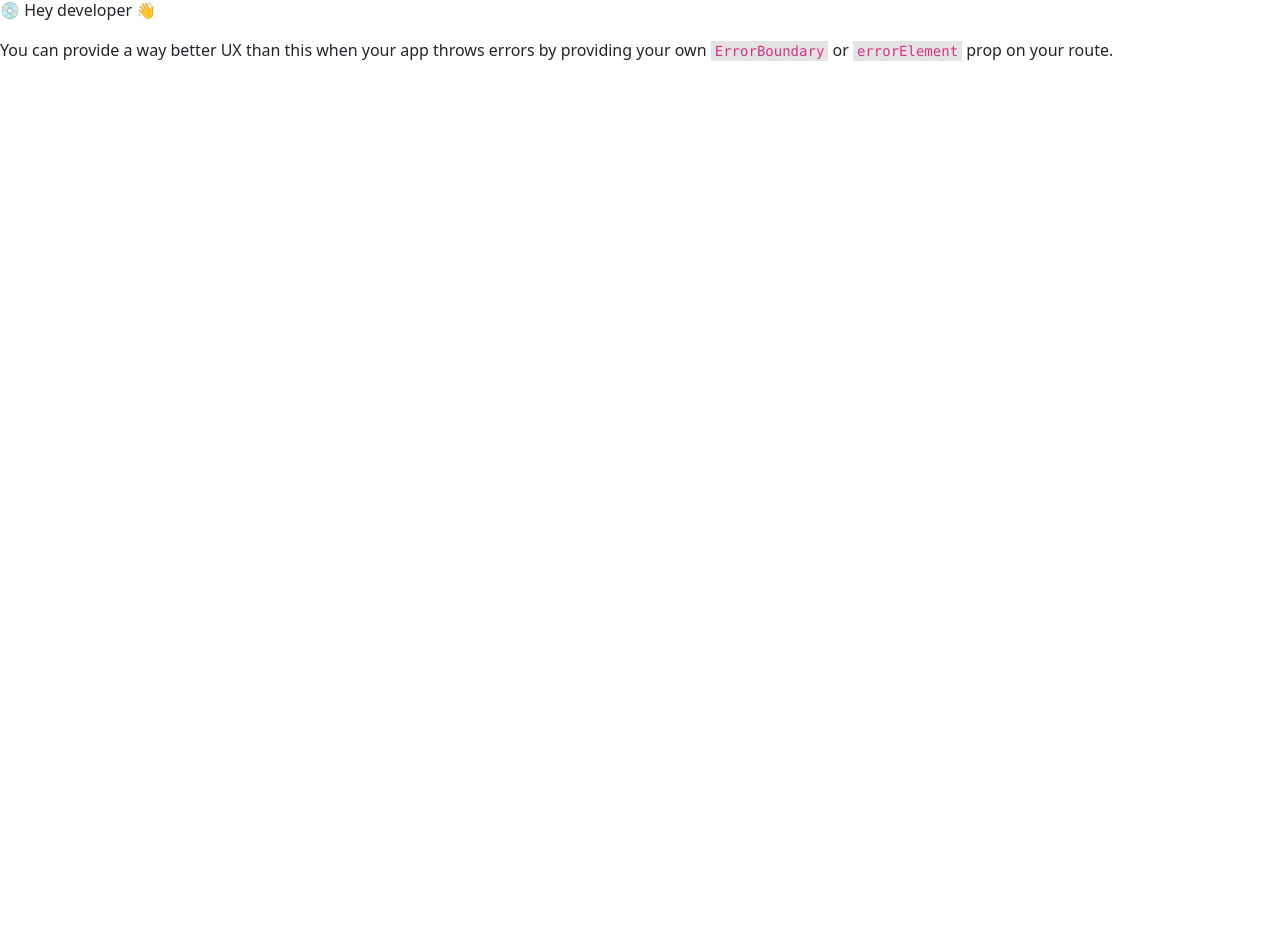
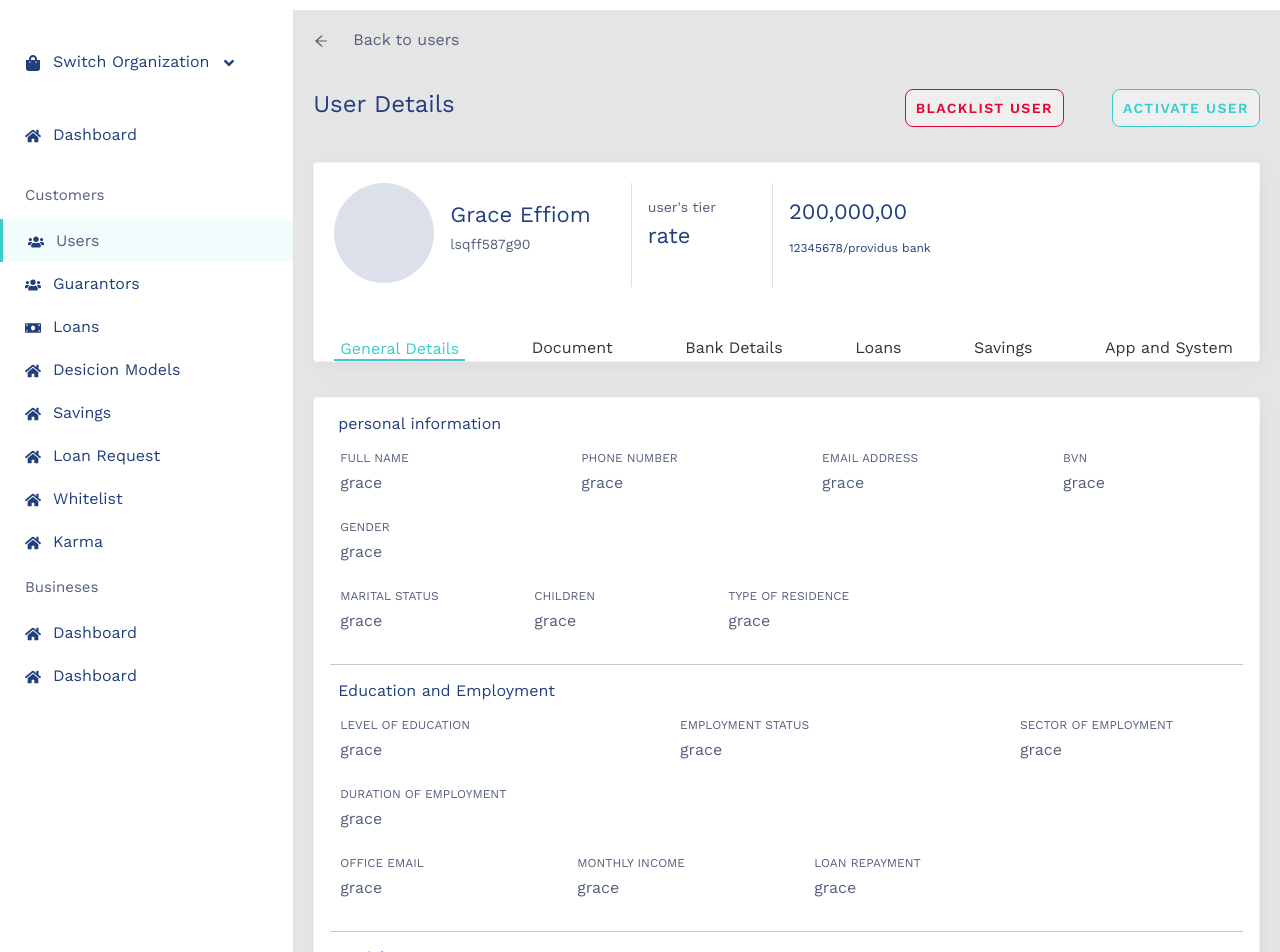
Before and after one commit to mekuzd/Dashboard-react.js, a React (Vite) app: page /dashboard/1 in a window 1280 px wide. Before the commit this address had no page. Shown: the part 90-1042 px from the top of the page. Before the commit the page ends 800 px from the top, so only its background shows below. Built offline with nearby package versions, Linux system fonts and the light colour scheme; no server answers.

Commit message:
general details not yet mapped

```diff
--- /dev/null
+++ b/src/Pages/userGeneraldetails.jsx
@@ -0,0 +1,202 @@
+import DefaultLayout from "../Layouts/DefaultLayouts";
+import { useState, useEffect } from "react";
+import { Link, useParams } from "react-router-dom";
+import http from "../Config/http";
+import { AiOutlineArrowLeft } from "react-icons/ai";
+
+const GeneralDetails = () => {
+  const { id } = useParams();
+  const [Loading, setLoading] = useState(true);
+  const [userDetails, setuserDetails] = useState({});
+  let isMounted = true;
+  useEffect(() => {
+    const FetchUserDetails = async () => {
+      try {
+        const response = await http.get(`/users/${id}`);
+        setuserDetails(response.data);
+        setLoading(false);
+        console.log(userDetails);
+      } catch (error) {
+        setuserDetails({});
+      }
+    };
+    if (isMounted) {
+      FetchUserDetails();
+    }
+    return () => {
+      isMounted = false;
+    };
+  }, []);
+
+  return (
+    <DefaultLayout>
+      <main className="content">
+        <Link to={"/dashboard"} className="d-flex gap-4 header">
+          <p>
+            {" "}
+            <AiOutlineArrowLeft className="arrowleft" />
+          </p>
+          <p>Back to users</p>
+        </Link>
+        {/* userDetails  */}
+
+        <div className="userDetails d-flex justify-content-between align-items-center mt-4 flex-wrap">
+          <h3>User Details</h3>
+          <div className="d-flex justify-content-between align-items-center">
+            <button className="blacklist mx-4">Blacklist user</button>
+            <button className="ms-4 activate">activate user</button>
+          </div>
+        </div>
+
+        <main className="userInfo">
+          <div className="d-flex flex-wrap gap-3 userInfoTop">
+            {/* userImage */}
+
+            <div className="d-flex justify-content-between gap-3 flex-wrap">
+              <div className="userImage">
+                <img src="" alt="" />
+              </div>
+              <div className="fullname my-auto">
+                <h3>Grace Effiom</h3>
+                <p> lsqff587g90</p>
+              </div>
+            </div>
+            {/* Usersrating  */}
+            <div className="p-3 userRate ms-4">
+              <h5 className="">user's tier</h5>
+              <p>rate</p>
+            </div>
+            <div className="userRate p-3 ms-4 ">
+              <p> 200,000,00 </p>
+              <p className="bankDetails">12345678/providus bank</p>
+            </div>
+          </div>
+          <div className="butn-container d-flex flex-wrap justify-content-between align-items-center mt-5">
+            <button className="activeBtn">General Details </button>
+            <button className="button">Document</button>
+            <button className="button"> Bank Details</button>
+            <button className="button">Loans</button>
+            <button className="button">Savings</button>
+            <button className="button">App and System</button>
+          </div>
+        </main>
+
+        {/* personalInfo  */}
+        <main className="userInfo p-3">
+          <h1 className="ms-2">personal information</h1>
+          <main className="d-flex justify-content-between flex-wrap ">
+            <div className="cont">
+              <h2>full name</h2>
+              <h4>grace</h4>
+            </div>
+            <div className="cont">
+              <h2>phone number</h2>
+              <h4>grace</h4>
+            </div>
+            <div className="cont">
+              <h2>email address</h2>
+              <h4>grace</h4>
+            </div>
+            <div className="cont">
+              <h2>bvn</h2>
+              <h4>grace</h4>
+            </div>
+            <div className="cont">
+              <h2>gender</h2>
+              <h4>grace</h4>
+            </div>
+          </main>
+          <main className="d-flex flex-wrap gap-1">
+            <div className="cont ">
+              <h2>marital status</h2>
+              <h4>grace</h4>
+            </div>
+            <div className="cont ">
+              <h2>children </h2>
+              <h4>grace</h4>
+            </div>
+            <div className="cont">
+              <h2>type of residence </h2>
+              <h4>grace</h4>
+            </div>
+          </main>
+
+          <hr />
+          {/* education and employment */}
+          <h1 className="ms-2"> Education and Employment </h1>
+          <main className="d-flex justify-content-between flex-wrap">
+            <div className="education">
+              <h2> level of education</h2>
+              <h4>grace</h4>
+            </div>
+            <div className="education">
+              <h2>employment status</h2>
+              <h4>grace</h4>
+            </div>
+            <div className="education">
+              <h2>sector of employment</h2>
+              <h4>grace</h4>
+            </div>
+            <div className="education">
+              <h2>duration of employment</h2>
+              <h4>grace</h4>
+            </div>
+          </main>
+          <main className="d-flex flex-wrap gap-1">
+            <div className="education ">
+              <h2>office email</h2>
+              <h4>grace</h4>
+            </div>
+            <div className="education ">
+              <h2>monthly income </h2>
+              <h4>grace</h4>
+            </div>
+            <div className="education ">
+              <h2>loan repayment </h2>
+              <h4>grace</h4>
+            </div>
+          </main>
+          <hr />
+          {/* socials */}
+          <h1 className="ms-2"> Socials </h1>
+          <main className="d-flex justify-content-start flex-wrap">
+            <div className="education">
+              <h2> twitter</h2>
+              <h4>grace</h4>
+            </div>
+            <div className="education">
+              <h2>facebook</h2>
+              <h4>grace</h4>
+            </div>
+            <div className="education">
+              <h2>instagram</h2>
+              <h4>grace</h4>
+            </div>
+          </main>
+          <hr />
+
+          <h1 className="ms-2"> Guarantor </h1>
+          <main className="d-flex justify-content-between flex-wrap">
+            <div className="education">
+              <h2> full name</h2>
+              <h4>grace</h4>
+            </div>
+            <div className="education">
+              <h2>phone number</h2>
+              <h4>grace</h4>
+            </div>
+            <div className="education">
+              <h2>email address</h2>
+              <h4>grace</h4>
+            </div>
+            <div className="education">
+              <h2>relationship</h2>
+              <h4>grace</h4>
+            </div>
+          </main>
+        </main>
+      </main>
+    </DefaultLayout>
+  );
+};
+export default GeneralDetails;
--- a/src/components/FetchUsers.jsx
+++ b/src/components/FetchUsers.jsx
@@ -4,6 +4,7 @@ import { BiDotsVerticalRounded } from "react-icons/bi";
 import { AiOutlineEye, AiOutlineUserAdd } from "react-icons/ai";
 import { useState } from "react";
 import { GrUserExpert } from "react-icons/gr";
+import { Link } from "react-router-dom";
 
 function FetchUsers({ Loading, Users }) {
   let status = ["blacklisted", "inactive", "Active", "pending"];
@@ -12,6 +13,7 @@ function FetchUsers({ Loading, Users }) {
   const showstatusBar = (id) => {
     setid(id);
   };
+
   const getRandomStatus = () => {
     let res = status[Math.floor(Math.random() * status.length)];
     return res;
@@ -104,19 +106,19 @@ function FetchUsers({ Loading, Users }) {
                   <p>
                     <AiOutlineEye />
                   </p>{" "}
-                  <p>View Details</p>
+                  <Link to={`/dashboard/${user.id}`}>View Details</Link>
                 </div>
                 <div>
                   <p>
                     <AiOutlineUserAdd />
                   </p>
-                  <p>Blacklist User</p>
+                  <Link>Blacklist User</Link>
                 </div>
                 <div>
                   <p>
                     <GrUserExpert />{" "}
                   </p>
-                  <p>Activate User</p>
+                  <Link>Activate User</Link>
                 </div>
               </main>
               {getRandomStatus()}
--- a/src/index.css
+++ b/src/index.css
@@ -483,6 +483,166 @@ td {
   line-height: 16px;
   color: #545f7d;
 }
+.header.arrowleft {
+  color: #545f7d;
+}
+.header p {
+  font-style: normal;
+  font-weight: 400;
+  font-size: 16px;
+  line-height: 19px;
+  color: #545f7d;
+}
+
+.userDetails h3 {
+  font-style: normal;
+  font-weight: 500;
+  font-size: 24px;
+  line-height: 28px;
+  color: #213f7d;
+}
+.userDetails button {
+  border-radius: 8px;
+  min-width: 100px;
+}
+.userDetails .blacklist {
+  font-weight: 600;
+  font-size: 14px;
+  line-height: 16px;
+  text-align: center;
+  letter-spacing: 0.1em;
+  text-transform: uppercase;
+  border: 1px solid #e4033b;
+  padding: 10px;
+  color: #e4033b;
+}
+.userDetails .activate {
+  font-style: normal;
+  font-weight: 600;
+  font-size: 14px;
+  line-height: 16px;
+  border: 1px solid #39cdcc;
+  text-align: center;
+  letter-spacing: 0.1em;
+  text-transform: uppercase;
+  color: #39cdcc;
+  padding: 10px;
+}
+.userInfo {
+  width: 100%;
+  background: #ffffff;
+  border: 1px solid rgba(33, 63, 125, 0.06);
+  box-shadow: 3px 5px 20px rgba(0, 0, 0, 0.04);
+  border-radius: 4px;
+  margin: 35px auto;
+  padding: 20px 20px 0px 20px;
+}
+
+.userInfo h5 {
+  font-style: normal;
+  font-weight: 500;
+  font-size: 14px;
+  line-height: 16px;
+  color: #545f7d;
+}
+.userInfo h1 {
+  font-style: normal;
+  font-weight: 500;
+  font-size: 16px;
+  line-height: 19px;
+  color: #213f7d;
+}
+.userInfo h2 {
+  width: 200px;
+  font-style: normal;
+  font-weight: 400;
+  font-size: 12px;
+  line-height: 14px;
+  text-transform: uppercase;
+  color: #545f7d;
+}
+.userInfo h4 {
+  font-style: normal;
+  font-weight: 500;
+  font-size: 16px;
+  line-height: 19px;
+  color: #545f7d;
+}
+.cont {
+  width: 190px;
+  padding: 10px;
+}
+.education {
+  width: 233px;
+  padding: 10px;
+}
+.userImage {
+  height: 100px;
+  width: 100px;
+  border-radius: 100%;
+  background-color: rgb(33, 63, 125, 0.16);
+}
+.fullname h3 {
+  font-style: normal;
+  font-weight: 500;
+  font-size: 22px;
+  line-height: 26px;
+  color: #213f7d;
+}
+.fullname p {
+  font-style: normal;
+  font-weight: 400;
+  font-size: 14px;
+  line-height: 16px;
+  color: #545f7d;
+}
+.userRate {
+  border-left: 1px solid rgb(84, 95, 125, 0.2);
+}
+.userRate h5 {
+  font-style: normal;
+  font-weight: 500;
+  font-size: 14px;
+  line-height: 16px;
+  color: #545f7d;
+}
+.userRate {
+  font-style: normal;
+  font-weight: 500;
+  font-size: 22px;
+  line-height: 26px;
+  color: #213f7d;
+}
+.bankDetails {
+  font-weight: 400;
+  font-size: 12px;
+  line-height: 14px;
+  color: #213f7d;
+}
+.butn-container .button {
+  font-style: normal;
+  font-weight: 400;
+  font-size: 16px;
+  color: rgba(0, 0, 0, 0.8);
+  text-align: center;
+  margin: 0px;
+  border: none;
+  background-color: #ffffff;
+}
+.activeBtn {
+  font-style: normal;
+  font-weight: 400;
+  font-size: 16px;
+  line-height: 19px;
+  text-align: center;
+  color: #39cdcc;
+  border: none;
+  background-color: #ffffff;
+  box-shadow: 0px 2px #39cdcc;
+}
+hr {
+  border: 1px solid rgb(33, 63, 125, 0.1);
+}
 @media only screen and (min-width: 480px) {
   .container-box div {
     width: 200px;
--- a/src/main.jsx
+++ b/src/main.jsx
@@ -6,6 +6,7 @@ import "bootstrap/dist/css/bootstrap.min.css";
 import { createBrowserRouter, RouterProvider } from "react-router-dom";
 const App = React.lazy(() => import("./App"));
 const Dashboard = React.lazy(() => import("./Pages/Dashboard"));
+const GeneralDetails = React.lazy(() => import("./Pages/userGeneraldetails"));
 
 const router = createBrowserRouter([
   {
@@ -16,6 +17,10 @@ const router = createBrowserRouter([
     path: "/dashboard",
     element: <Dashboard />,
   },
+  {
+    path: "/dashboard/:id",
+    element: <GeneralDetails />,
+  },
 ]);
 
 ReactDOM.createRoot(document.getElementById("root")).render(
```
Also changed, not shown: src/components/UsersFilters.jsx (deleted), src/components/userGeneraldetails.jsx (deleted).
